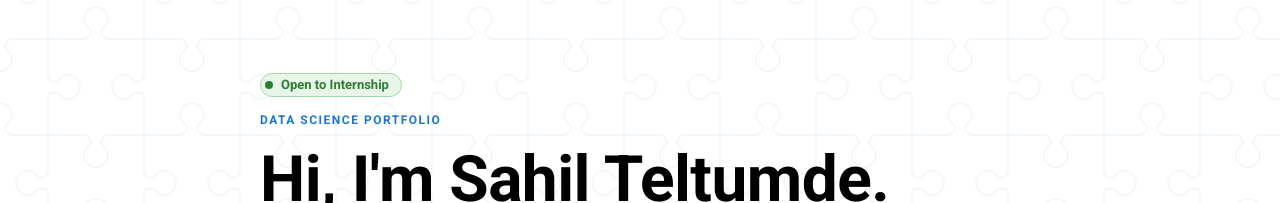
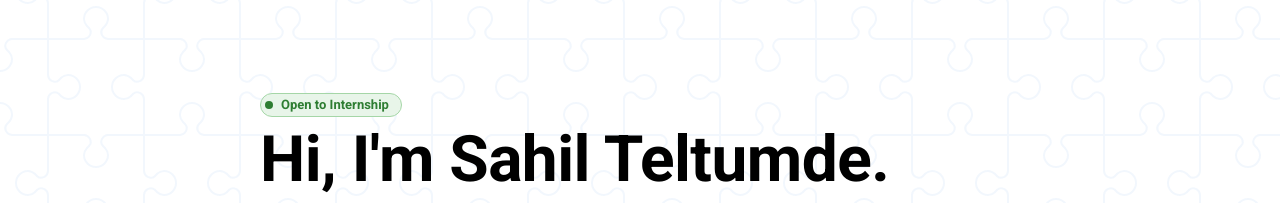
Before and after one commit to Sahil-1727/portfolio, a React (Vite) app: page / in a window 1280 px wide. Shown: the part 105-308 px from the top of the page. Built offline with nearby package versions, Linux system fonts and the light colour scheme.

Commit message:
UI changes

```diff
--- a/src/content/uiText.ts
+++ b/src/content/uiText.ts
@@ -15,7 +15,7 @@ const uiText = {
     { label: "Contact", value: "contact" },
   ] satisfies NavigationItem[],
   hero: {
-    eyebrow: "Data Science Portfolio",
+    eyebrow: " ",
     start: "Start",
     next: "Next",
     downloadResume: "Download Resume",
```
